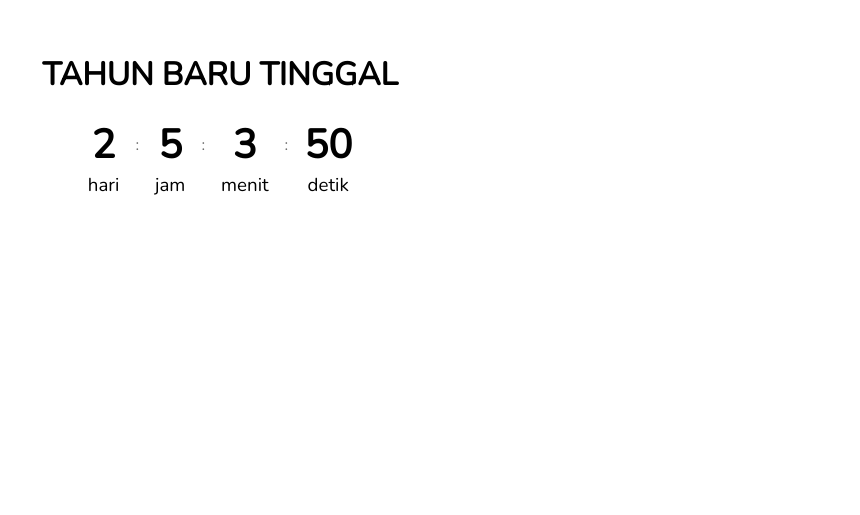
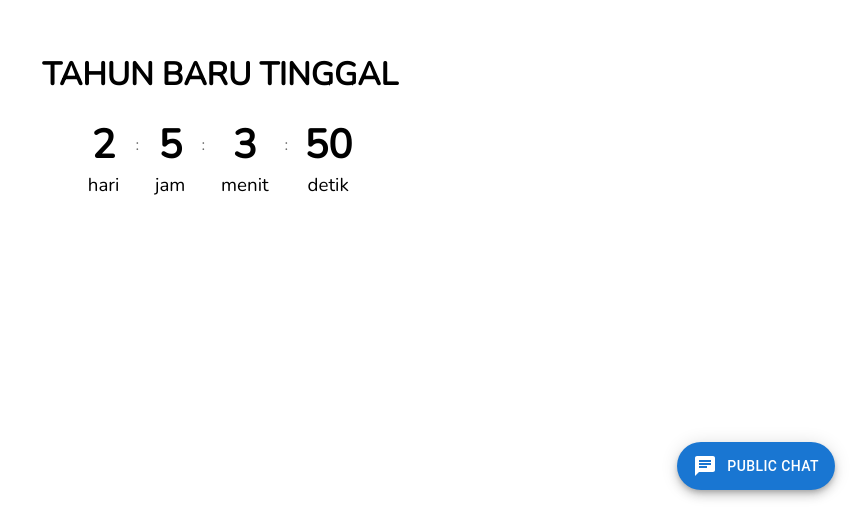
Before and after one commit to jhagas/tahunbaru, a React (Create React App) app: page / in a window 1280 px wide. Shown: the part 285-800 px from the top of the page, without its empty margins (420-1280 px from the left). Built offline with nearby package versions, Linux system fonts and the light colour scheme.

Commit message:
livechat

```diff
--- a/package.json
+++ b/package.json
@@ -4,6 +4,10 @@
   "private": true,
   "homepage": ".",
   "dependencies": {
+    "@emotion/react": "^11.7.1",
+    "@emotion/styled": "^11.6.0",
+    "@mui/icons-material": "^5.2.5",
+    "@mui/material": "^5.2.6",
     "@testing-library/jest-dom": "^5.16.1",
     "@testing-library/react": "^12.1.2",
     "@testing-library/user-event": "^13.5.0",
--- a/public/index.html
+++ b/public/index.html
@@ -3,6 +3,10 @@
   <head>
     <meta charset="utf-8" />
     <link rel="icon" href="%PUBLIC_URL%/favicon.ico" />
+    <link
+      rel="stylesheet"
+      href="https://fonts.googleapis.com/icon?family=Material+Icons"
+    />
     <meta name="viewport" content="width=device-width, initial-scale=1" />
     <meta name="theme-color" content="#000000" />
     <meta
--- a/src/App.css
+++ b/src/App.css
@@ -75,6 +75,28 @@ html, body {
   margin: 0 auto;
 }
 
+.hidden {
+  display: none !important;
+}
+
+#tlkcont {
+  position: absolute;
+  width: 350px;
+  height: 550px;
+  right: 10px;
+  bottom: 85px;
+}
+
+.fab {
+  position: absolute;
+  right: 25px;
+  bottom: 25px;
+}
+
+.fab-text {
+  margin-left: 10px;
+}
+
 @keyframes blink {
   0% { opacity: 1 }
   20% { opacity: 1 }
--- a/src/App.js
+++ b/src/App.js
@@ -1,6 +1,8 @@
 import "./App.css";
 import React from "react";
 import Popup from "reactjs-popup";
+import Fab from "@mui/material/Fab";
+import ChatIcon from "@mui/icons-material/Chat";
 
 const tahunbaru = "Jan 01 2022";
 const remaining = () => {
@@ -178,12 +180,50 @@ function Wita() {
   );
 }
 
+function useToggle(initialValue = true) {
+  const [value, setValue] = React.useState(initialValue);
+  const toggle = React.useCallback(() => {
+    setValue((v) => !v);
+  }, []);
+  return [value, toggle];
+}
+
+function Chat() {
+  const [isHidden, toggleIsHidden] = useToggle();
+  return (
+    <>
+      <div id="tlkcont" className={isHidden ? "hidden" : null}>
+        <iframe
+          src="https://minnit.chat/tahunbaruan?embed&&nickname="
+          style={{
+            border: "none",
+            width: "100%",
+            height: "100%",
+          }}
+        ></iframe>
+      </div>
+      <div className="fab">
+        <Fab
+          color="primary"
+          aria-label="chat"
+          variant="extended"
+          onClick={toggleIsHidden}
+        >
+          <ChatIcon />
+          <p className="fab-text">Public Chat</p>
+        </Fab>
+      </div>
+    </>
+  );
+}
+
 function App() {
   return (
     <>
       <Countdown />
       <Wit />
       <Wita />
+      <Chat />
     </>
   );
 }
```
Also changed, not shown: 1 other file (tests, documents, lock files or other folders).
